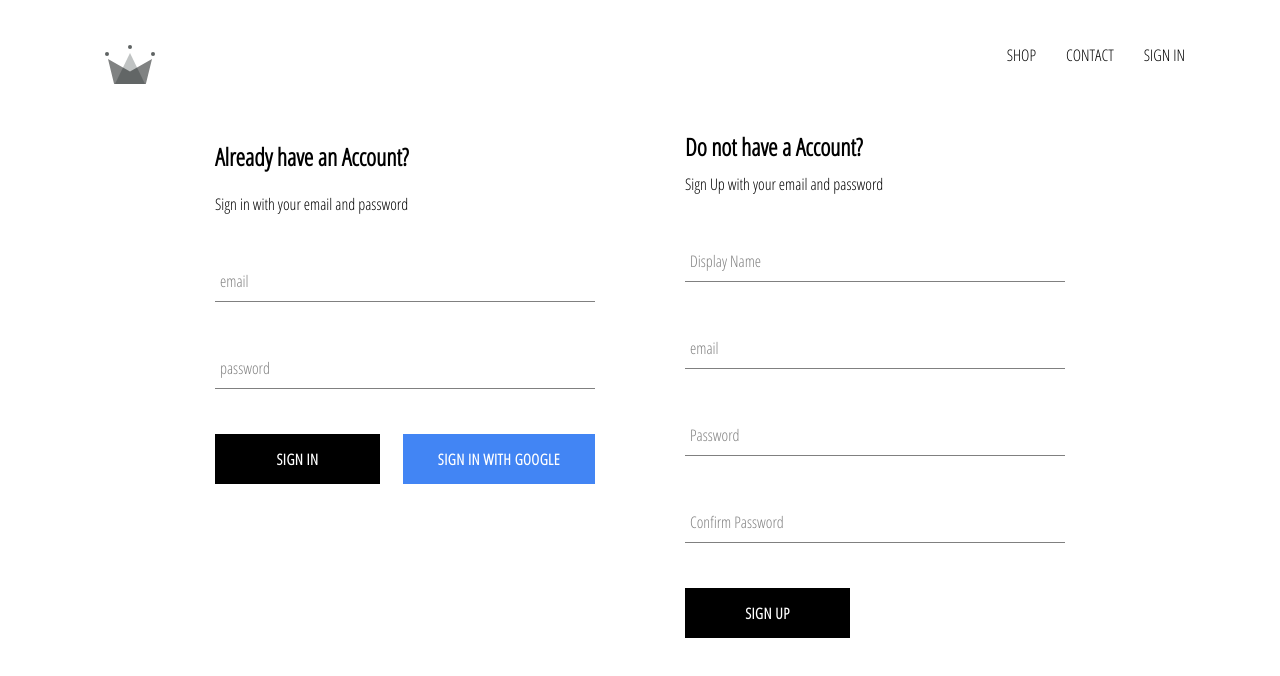
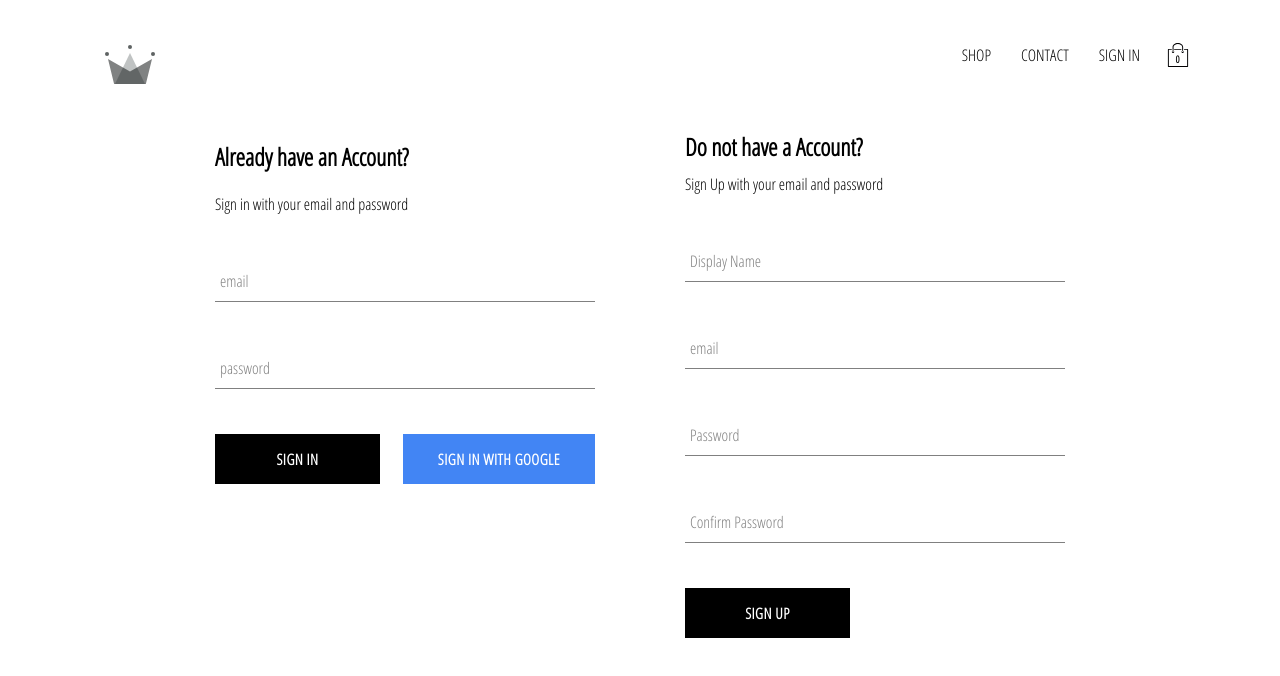
Before and after one commit to amey-gradler/crwn-clothing, a React (Create React App) app: page /signin in a window 1280 px wide. Shown: the top 676 px of the page. Built offline with nearby package versions, Linux system fonts and the light colour scheme; no server answers.

Commit message:
added cartIcon and CartDropdown

```diff
--- /dev/null
+++ b/src/components/cart-dropdown/cart-dropdown.component.jsx
@@ -0,0 +1,14 @@
+import React from 'react'
+
+import CustomButton from '../custom-button/custom-button.component'
+import '../cart-dropdown/cart-dropdown.styles.scss'
+
+const CartDropdown = ()=>(
+
+    <div className='cart-dropdown'>
+        <div className='cart-items'></div>
+        <CustomButton>GO TO CHECKOUT</CustomButton>
+    </div>
+)
+
+export default CartDropdown
--- /dev/null
+++ b/src/components/cart-dropdown/cart-dropdown.styles.scss
@@ -0,0 +1,24 @@
+.cart-dropdown {
+    position: absolute;
+    width: 240px;
+    height: 340px;
+    display: flex;
+    flex-direction: column;
+    padding: 20px;
+    border: 1px solid black;
+    background-color: white;
+    top: 90px;
+    right: 40px;
+    z-index: 5;
+
+    .cart-items {
+      height: 240px;
+      display: flex;
+      flex-direction: column;
+      overflow: scroll;
+    }
+
+    button {
+      margin-top: auto;
+    }
+  }
--- /dev/null
+++ b/src/components/cart-icon/cart-icon.component.js
@@ -0,0 +1,24 @@
+import React from 'react'
+import {connect} from 'react-redux'
+import { toggleCartHidden} from '../../redux/cart/cart.actions'
+
+import './cart-icon.styles.scss'
+
+import {ReactComponent as ShoppingIcon} from '../../assets/11.2 shopping-bag.svg.svg'
+
+const cartIcon = ({toggleCartHidden})=>(
+
+    <div className='cart-icon' onClick={toggleCartHidden}>
+        <ShoppingIcon className='shopping-icon' />
+        <span className='item-count'>0</span>
+    </div>
+);
+
+const mapDispatchToProps =  dispatch => ({
+    toggleCartHidden : ()=> dispatch(toggleCartHidden())
+})
+
+
+
+
+export default connect(null,mapDispatchToProps)(cartIcon);
--- /dev/null
+++ b/src/components/cart-icon/cart-icon.styles.scss
@@ -0,0 +1,21 @@
+.cart-icon {
+    width: 45px;
+    height: 45px;
+    position: relative;
+    display: flex;
+    align-items: center;
+    justify-content: center;
+    cursor: pointer;
+
+    .shopping-icon {
+      width: 24px;
+      height: 24px;
+    }
+
+    .item-count {
+      position: absolute;
+      font-size: 10px;
+      font-weight: bold;
+      bottom: 12px;
+    }
+  }
--- a/src/components/header/header.component.jsx
+++ b/src/components/header/header.component.jsx
@@ -4,8 +4,11 @@
 import '../header/header.styles.scss'
 import {auth} from '../../firebase/firebase.utils'
 import {connect} from 'react-redux';
+import CartDropdown from '../cart-dropdown/cart-dropdown.component'
 
-const Header = ({currentUser})=>(
+import CartIcon from '../cart-icon/cart-icon.component'
+
+const Header = ({ currentUser , hidden })=>(
     <div className='header'>
         <Link to='/' className='logo-container'>
             <Logo className='logo'/>
@@ -15,7 +18,7 @@
             <Link className='option' to='/shop'>
                 SHOP
             </Link>
-            <Link className='option' to='/shop'>
+            <Link className='option' to='/contact'>
                 CONTACT
             </Link>
             {
@@ -24,14 +27,20 @@
                 :
                 <Link className='option' to='/signin'>SIGN IN</Link>
             }
+            <CartIcon/>
         </div>
+        {
+            hidden ? null :
+            <CartDropdown/>
+        }
     </div>
 
 
 )
 
-const mapStateToProps = state => ({
-    currentUser : state.user.currentUser
+const mapStateToProps = ({  user:{currentUser} , cart : {hidden} }) => ({
+    currentUser,
+    hidden
 })
 
 export default connect(mapStateToProps)(Header)
--- /dev/null
+++ b/src/redux/cart/cart.actions.js
@@ -0,0 +1,6 @@
+import CartActionTypes from './cart.types'
+
+export const toggleCartHidden = ()=>({
+
+    type : CartActionTypes.TOGGLE_CART_HIDDEN
+})
--- /dev/null
+++ b/src/redux/cart/cart.reducer.js
@@ -0,0 +1,21 @@
+import CartActionTypes from './cart.types'
+
+const INITIAL_STATE = {
+    hidden :true
+}
+
+
+const cartReducer = (state= INITIAL_STATE , action) => {
+
+    switch(action.type){
+        case CartActionTypes.TOGGLE_CART_HIDDEN:
+            return {
+                ...state,
+                hidden : !(state.hidden)
+            }
+        default:
+            return state
+    }
+}
+
+export default cartReducer
--- /dev/null
+++ b/src/redux/cart/cart.types.js
@@ -0,0 +1,5 @@
+ const CartActionTypes = {
+    TOGGLE_CART_HIDDEN : 'TOGGLE_CART_HIDDEN'
+}
+
+export default CartActionTypes
--- a/src/redux/root-reducer.js
+++ b/src/redux/root-reducer.js
@@ -1,8 +1,9 @@
 import {combineReducers} from 'redux'
 
 import userReducer from './user/user.reducer'
-
+import cartReducer from './cart/cart.reducer'
 
 export default combineReducers({
-    user : userReducer
+    user : userReducer,
+    cart : cartReducer
 });
--- a/src/redux/user/user.actions.js
+++ b/src/redux/user/user.actions.js
@@ -1,4 +1,7 @@
+import {UserActionTypes} from './user.actiontypes'
+
+
 export const setCurrentUser = user=> ({
-    type:'SET_CURRENT_USER',
+    type: UserActionTypes.SET_CURRENT_USER,
     payload : user
 })
```
Also changed, not shown: src/assets/11.2 shopping-bag.svg.svg (added).
